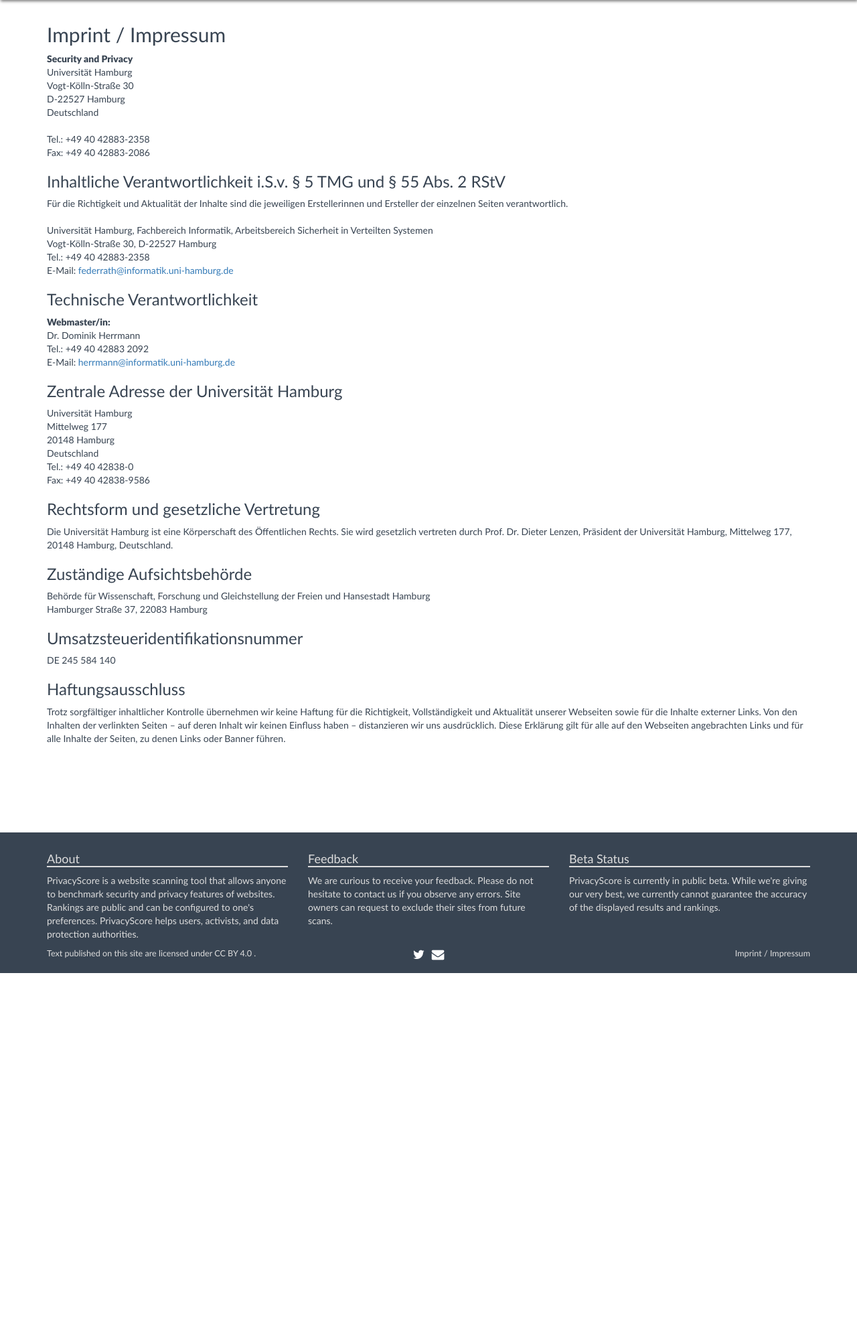
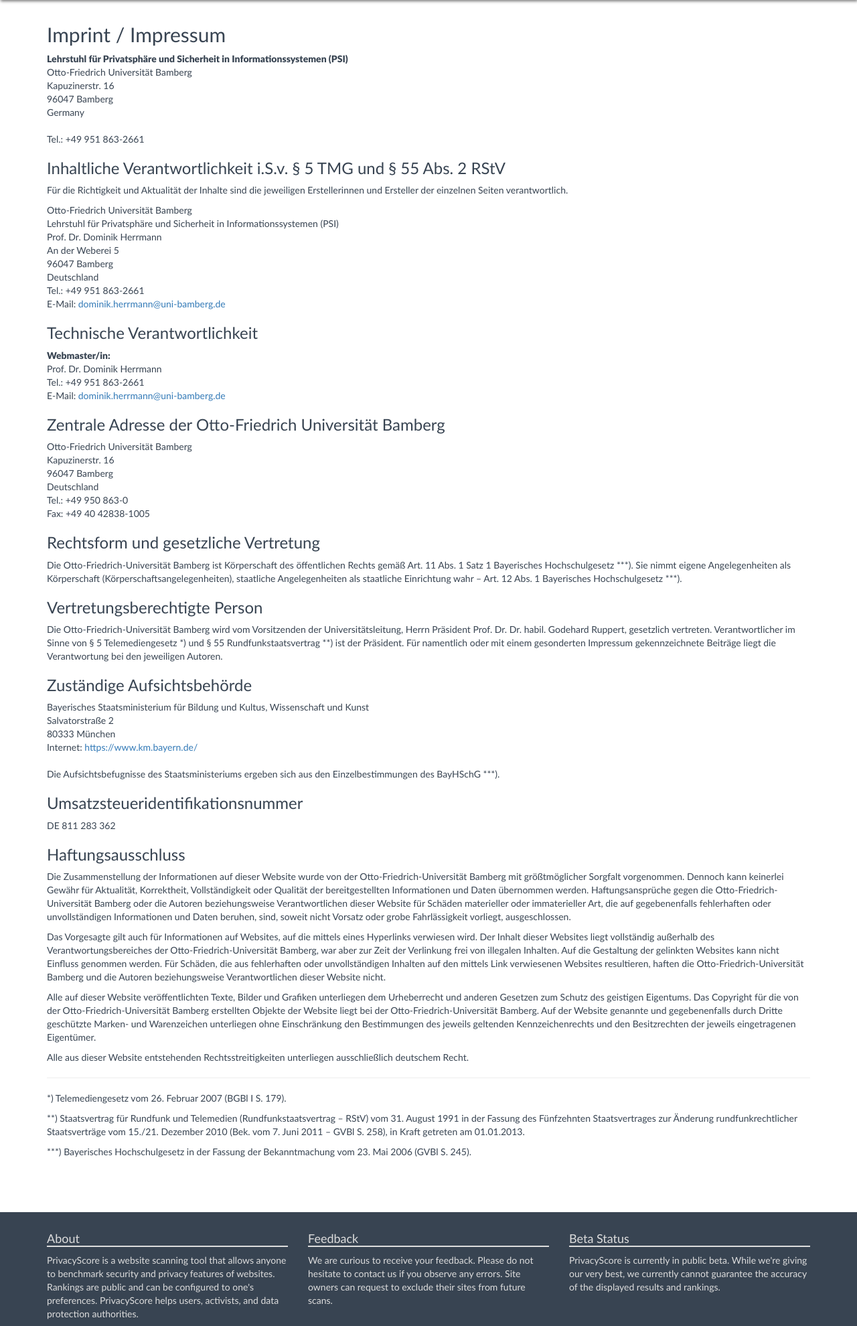
Before and after one commit to PrivacyScore/PrivacyScore, a Django app: template privacyscore/frontend/templates/frontend/imprint.html in a window 1280 px wide. Shown: the part 70-2050 px from the top of the page at 67% size. Before the commit the page ends 1523 px from the top, so only its background shows below. Run offline with Django 3.2, Linux system fonts and the light colour scheme; the template is opened without the code that fills it, so the values that code supplies are empty; parts of the project's set-up code (start-up, migrations or seed data) failed here and were passed over; some libraries are stand-ins or nearby versions; some web fonts are replaced.

Commit message:
imprint now updated for Otto-Friedrich Universität Bamberg

```diff
--- a/privacyscore/frontend/templates/frontend/imprint.html
+++ b/privacyscore/frontend/templates/frontend/imprint.html
@@ -8,47 +8,78 @@
 
     <div class="row">
         <div class="col-lg-12">
-            <p><b>Security and Privacy</b>
-                <br> Universität Hamburg
-                <br> Vogt-Kölln-Straße 30
-                <br> D-22527 Hamburg
-                <br> Deutschland
+            <p><b>Lehrstuhl für Privatsphäre und Sicherheit in Informationssystemen (PSI)</b>
+                <br> Otto-Friedrich Universität Bamberg
+                <br> Kapuzinerstr. 16
+                <br> 96047 Bamberg
+                <br> Germany
                 <br>
-                <br> Tel.: +49 40 42883-2358
-                <br> Fax: +49 40 42883-2086
-                <br>
+                <br> Tel.: +49 951 863-2661
             </p>
-            <h3>Inhaltliche Verantwortlichkeit i.S.v. § 5 TMG und § 55 Abs. 2 RStV</h3> Für die Richtigkeit und Aktualität der Inhalte sind die jeweiligen Erstellerinnen und Ersteller der einzelnen Seiten verantwortlich.
-            <br>
-            <br> Universität Hamburg, Fachbereich Informatik, Arbeitsbereich Sicherheit in Verteilten Systemen
-            <br> Vogt-Kölln-Straße 30, D-22527 Hamburg
-            <br> Tel.: +49 40 42883-2358
-            <br> E-Mail: <a href=mailto:federrath@informatik.uni-hamburg.de>federrath@informatik.uni-hamburg.de</a>
-            <br>
+
+            <h3>Inhaltliche Verantwortlichkeit i.S.v. § 5 TMG und § 55 Abs. 2 RStV</h3>
+            <p>Für die Richtigkeit und Aktualität der Inhalte sind die jeweiligen Erstellerinnen und Ersteller der einzelnen Seiten verantwortlich.</p>
+
+            Otto-Friedrich Universität Bamberg
+            <br> Lehrstuhl für Privatsphäre und Sicherheit in Informationssystemen (PSI)
+            <br> Prof. Dr. Dominik Herrmann
+            <br> An der Weberei 5
+            <br>  96047 Bamberg
+            <br>  Deutschland
+            <br> Tel.: +49 951 863-2661
+            <br> E-Mail: <a href="mailto:dominik.herrmann@uni-bamberg.de">dominik.herrmann@uni-bamberg.de</a>
+
+
             <h3>Technische Verantwortlichkeit</h3>
             <b>Webmaster/in:</b>
-            <br> Dr. Dominik Herrmann
-            <br> Tel.: +49 40 42883 2092
-            <br> E-Mail: <a href="mailto:herrmann@informatik.uni-hamburg.de">herrmann@informatik.uni-hamburg.de</a>
+            <br> Prof. Dr. Dominik Herrmann
+            <br> Tel.: +49 951 863-2661
+            <br> E-Mail: <a href="mailto:dominik.herrmann@uni-bamberg.de">dominik.herrmann@uni-bamberg.de</a>
+
+
+            <h3>Zentrale Adresse der Otto-Friedrich Universität Bamberg</h3>
+            Otto-Friedrich Universität Bamberg
+            <br> Kapuzinerstr. 16
+            <br> 96047 Bamberg
+            <br> Deutschland
+            <br> Tel.: +49 950 863-0
+            <br> Fax: +49 40 42838-1005
+
+            <h3>Rechtsform und gesetzliche Vertretung</h3>
+            <p>Die Otto-Friedrich-Universität Bamberg ist Körperschaft des öffentlichen Rechts gemäß Art. 11 Abs. 1 Satz 1 Bayerisches Hochschulgesetz ***). Sie nimmt eigene Angelegenheiten als Körperschaft (Körperschaftsangelegenheiten), staatliche Angelegenheiten als staatliche Einrichtung wahr – Art. 12 Abs. 1 Bayerisches Hochschulgesetz ***).</p>
+
+            <h3>Vertretungsberechtigte Person</h3>
+            <p>
+            Die Otto-Friedrich-Universität Bamberg wird vom Vorsitzenden der Universitätsleitung, Herrn Präsident Prof. Dr. Dr. habil. Godehard Ruppert, gesetzlich vertreten. Verantwortlicher im Sinne von § 5 Telemediengesetz *) und § 55 Rundfunkstaatsvertrag **) ist der Präsident. Für namentlich oder mit einem gesonderten Impressum gekennzeichnete Beiträge liegt die Verantwortung bei den jeweiligen Autoren.</p>
+
+            <h3>Zuständige Aufsichtsbehörde</h3>
+            Bayerisches Staatsministerium für Bildung und Kultus, Wissenschaft und Kunst
+            <br> Salvatorstraße 2
+            <br> 80333 München
+            <br> Internet: <a href="https://www.km.bayern.de/">https://www.km.bayern.de/</a>
             <br>
-            <h3>Zentrale Adresse der Universität Hamburg</h3> Universität Hamburg
-            <br> Mittelweg 177
-            <br> 20148 Hamburg
-            <br> Deutschland
-            <br> Tel.: +49 40 42838-0
-            <br> Fax: +49 40 42838-9586
-            <br>
-            <h3>Rechtsform und gesetzliche Vertretung</h3> Die Universität Hamburg ist eine Körperschaft des Öffentlichen Rechts. Sie wird gesetzlich vertreten durch Prof. Dr. Dieter Lenzen, Präsident der Universität Hamburg, Mittelweg 177, 20148 Hamburg, Deutschland.
-            <h3>Zuständige Aufsichtsbehörde</h3> Behörde für Wissenschaft, Forschung und Gleichstellung der Freien und Hansestadt Hamburg
-            <br> Hamburger Straße 37, 22083 Hamburg
-            <br>
-            <h3>Umsatzsteueridentifikationsnummer</h3> DE 245 584 140
-            <br>
-            <h3>Haftungsausschluss</h3> Trotz sorgfältiger inhaltlicher Kontrolle übernehmen wir keine Haftung für die Richtigkeit, Vollständigkeit und Aktualität unserer Webseiten sowie für die Inhalte externer Links. Von den Inhalten der verlinkten Seiten – auf deren Inhalt wir keinen Einfluss haben – distanzieren wir uns ausdrücklich. Diese Erklärung gilt für alle auf den Webseiten angebrachten Links und für alle Inhalte der Seiten, zu denen Links oder Banner führen.
-            <br>
-            <br>
-            <br>
-            <br>
+            <br> Die Aufsichtsbefugnisse des Staatsministeriums ergeben sich aus den Einzelbestimmungen des BayHSchG ***).
+
+
+            <h3>Umsatzsteueridentifikationsnummer</h3> DE 811 283 362
+
+
+            <h3>Haftungsausschluss</h3>
+            <p>Die Zusammenstellung der Informationen auf dieser Website wurde von der Otto-Friedrich-Universität Bamberg mit größtmöglicher Sorgfalt vorgenommen. Dennoch kann keinerlei Gewähr für Aktualität, Korrektheit, Vollständigkeit oder Qualität der bereitgestellten Informationen und Daten übernommen werden. Haftungsansprüche gegen die Otto-Friedrich-Universität Bamberg oder die Autoren beziehungsweise Verantwortlichen dieser Website für Schäden materieller oder immaterieller Art, die auf gegebenenfalls fehlerhaften oder unvollständigen Informationen und Daten beruhen, sind, soweit nicht Vorsatz oder grobe Fahrlässigkeit vorliegt, ausgeschlossen.</p>
+
+            <p>Das Vorgesagte gilt auch für Informationen auf Websites, auf die mittels eines Hyperlinks verwiesen wird. Der Inhalt dieser Websites liegt vollständig außerhalb des Verantwortungsbereiches der Otto-Friedrich-Universität Bamberg, war  aber zur Zeit der Verlinkung frei von illegalen Inhalten. Auf die Gestaltung der gelinkten Websites kann nicht Einfluss genommen werden. Für Schäden, die aus fehlerhaften oder unvollständigen Inhalten auf den mittels Link verwiesenen Websites resultieren, haften die Otto-Friedrich-Universität Bamberg und die Autoren beziehungsweise Verantwortlichen dieser Website nicht.</p>
+
+            <p>Alle auf dieser Website veröffentlichten Texte, Bilder und Grafiken unterliegen dem Urheberrecht und anderen Gesetzen zum Schutz des geistigen Eigentums. Das Copyright für die von der Otto-Friedrich-Universität Bamberg erstellten Objekte der Website liegt bei der Otto-Friedrich-Universität Bamberg. Auf der Website genannte und gegebenenfalls durch Dritte geschützte Marken- und Warenzeichen unterliegen ohne Einschränkung den Bestimmungen des jeweils geltenden Kennzeichenrechts und den Besitzrechten der jeweils eingetragenen Eigentümer.</p>
+
+            <p>Alle aus dieser Website entstehenden Rechtsstreitigkeiten unterliegen ausschließlich deutschem Recht.</p>
+
+        <hr>
+
+        <p>*) Telemediengesetz vom 26. Februar 2007 (BGBl I S. 179).</p>
+
+        <p>**) Staatsvertrag für Rundfunk und Telemedien (Rundfunkstaatsvertrag – RStV) vom 31. August 1991 in der Fassung des Fünfzehnten Staatsvertrages zur Änderung rundfunkrechtlicher Staatsverträge vom 15./21. Dezember 2010 (Bek. vom 7. Juni 2011 – GVBl S. 258), in Kraft getreten am 01.01.2013.</p>
+
+        <p>***) Bayerisches Hochschulgesetz in der Fassung der Bekanntmachung vom 23. Mai 2006 (GVBl S. 245).</p>
         </div>
     </div>
 
```
